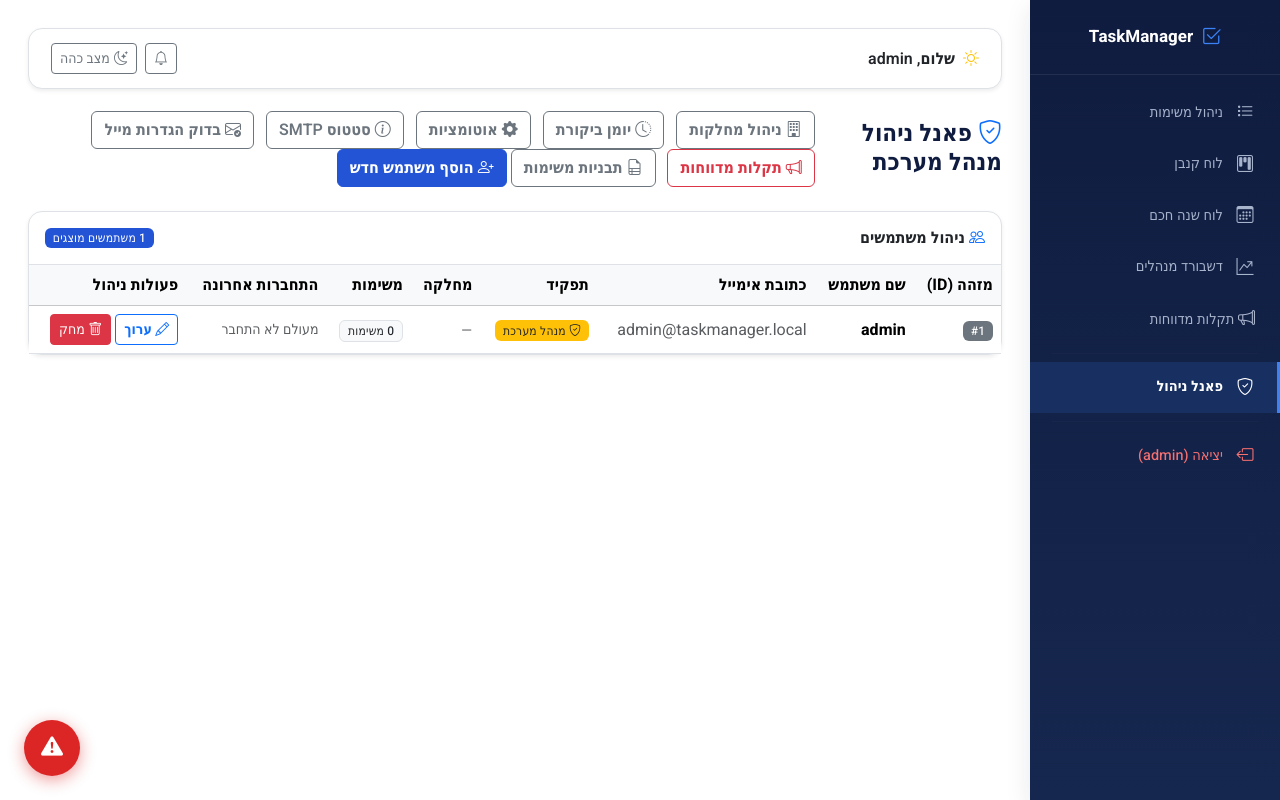
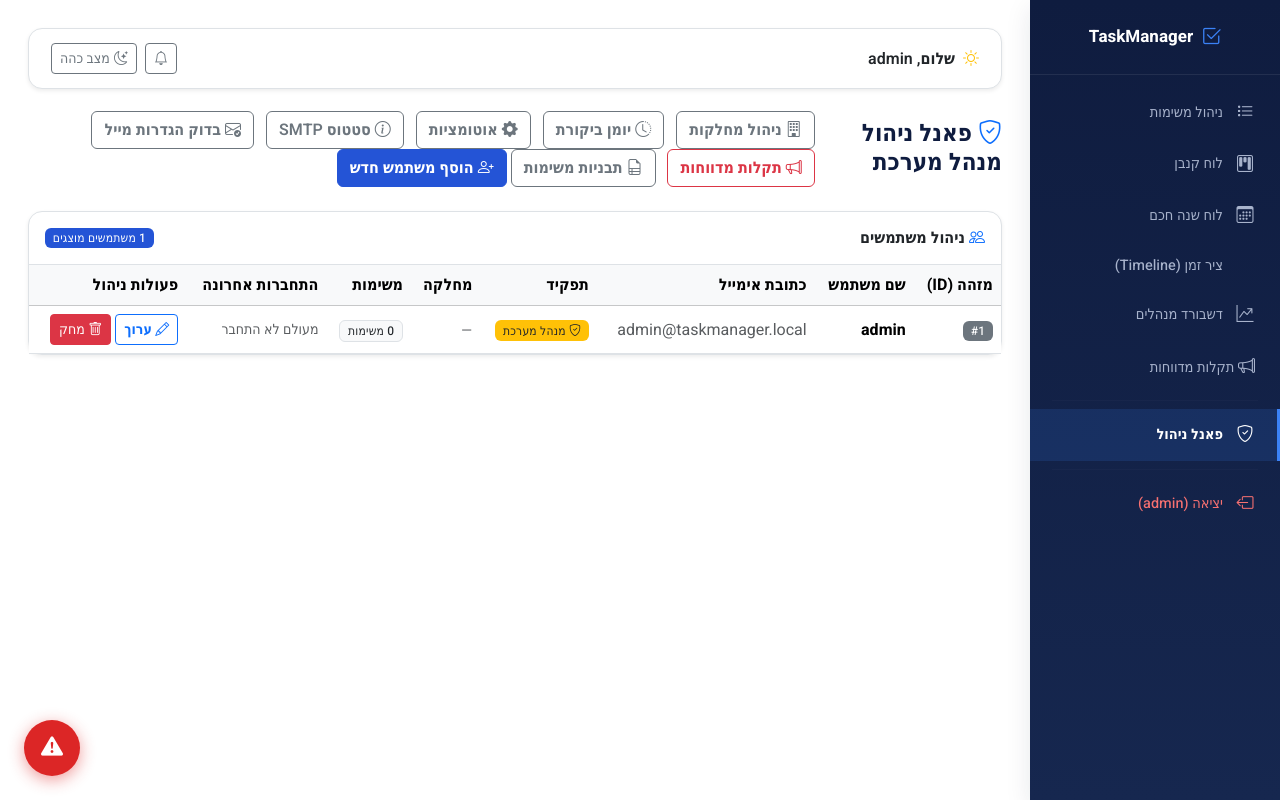
Before and after one commit to mv89-heb/task_manager, a Flask app: page /admin in a window 1280 px wide. Run offline with Flask 3, Linux system fonts and the light colour scheme; a user stored in the database is signed in; data that the repository does not hold is empty; some libraries are stand-ins or nearby versions.

Commit message:
Update base.html

```diff
--- a/app/templates/base.html
+++ b/app/templates/base.html
@@ -159,6 +159,9 @@
     <a href="/calendar" class="{% if request.endpoint == 'tasks.calendar' %}active{% endif %}">
         <i class="bi bi-calendar3"></i><span>יומן</span>
     </a>
+    <a href="/timeline" class="{% if request.endpoint == 'tasks.timeline' %}active{% endif %}">
+        <i class="bi bi-stream"></i><span>ציר זמן</span>
+    </a>
 
     {% if current_user.role in ['admin', 'manager'] %}
     <a href="/admin" class="{% if request.endpoint == 'dashboard.admin_panel' %}active{% endif %}">
@@ -176,6 +179,7 @@
     <a href="/" class="{% if request.endpoint == 'tasks.index' %}active{% endif %}"><i class="bi bi-list-task"></i> ניהול משימות</a>
     <a href="/kanban" class="{% if request.endpoint == 'tasks.kanban' %}active{% endif %}"><i class="bi bi-kanban"></i> לוח קנבן</a>
     <a href="/calendar" class="{% if request.endpoint == 'tasks.calendar' %}active{% endif %}"><i class="bi bi-calendar3"></i> לוח שנה חכם</a>
+    <a href="/timeline" class="{% if request.endpoint == 'tasks.timeline' %}active{% endif %}"><i class="bi bi-stream"></i> ציר זמן (Timeline)</a>
     <a href="/dashboard" class="{% if request.endpoint == 'dashboard.dashboard' %}active{% endif %}"><i class="bi bi-graph-up-arrow"></i> דשבורד מנהלים</a>
 
     {% if current_user.role in ['admin', 'manager'] %}
```
